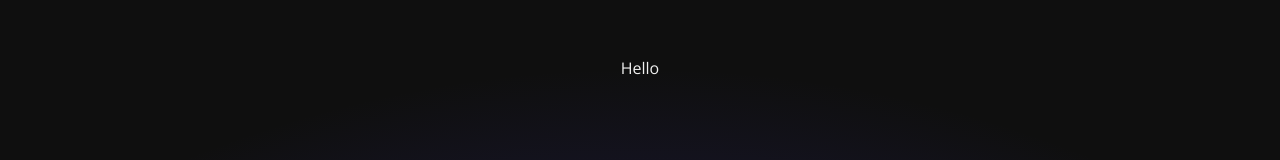
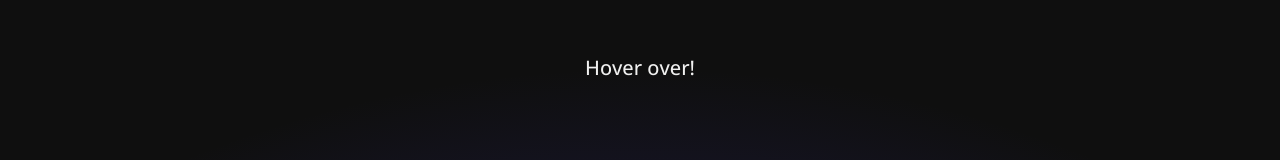
Before and after one commit to mariusflorescu/github-actions-images, a Next.js app: page / in a window 1280 px wide. Shown: the part 332-492 px from the top of the page. Built offline with nearby package versions, Linux system fonts and the light colour scheme.

Commit message:
style index

```diff
--- a/pages/index.js
+++ b/pages/index.js
@@ -1,8 +1,22 @@
+import { styled } from "../stitches.config";
+import LinkPreview from "../components/LinkPreview";
 
-export default function Home() {
+const StyledSpan = styled("span", {
+  fontSize: "$5",
+  fontWeight: "$medium",
+});
+
+const Home = () => {
   return (
     <div>
-     Hello
+      <LinkPreview
+        link="https://github.com/mariusflorescu"
+        imageURL="/screenshots/twitter/dark.webp"
+      >
+        <StyledSpan>Hover over!</StyledSpan>
+      </LinkPreview>
     </div>
-  )
-}
+  );
+};
+
+export default Home;
```
